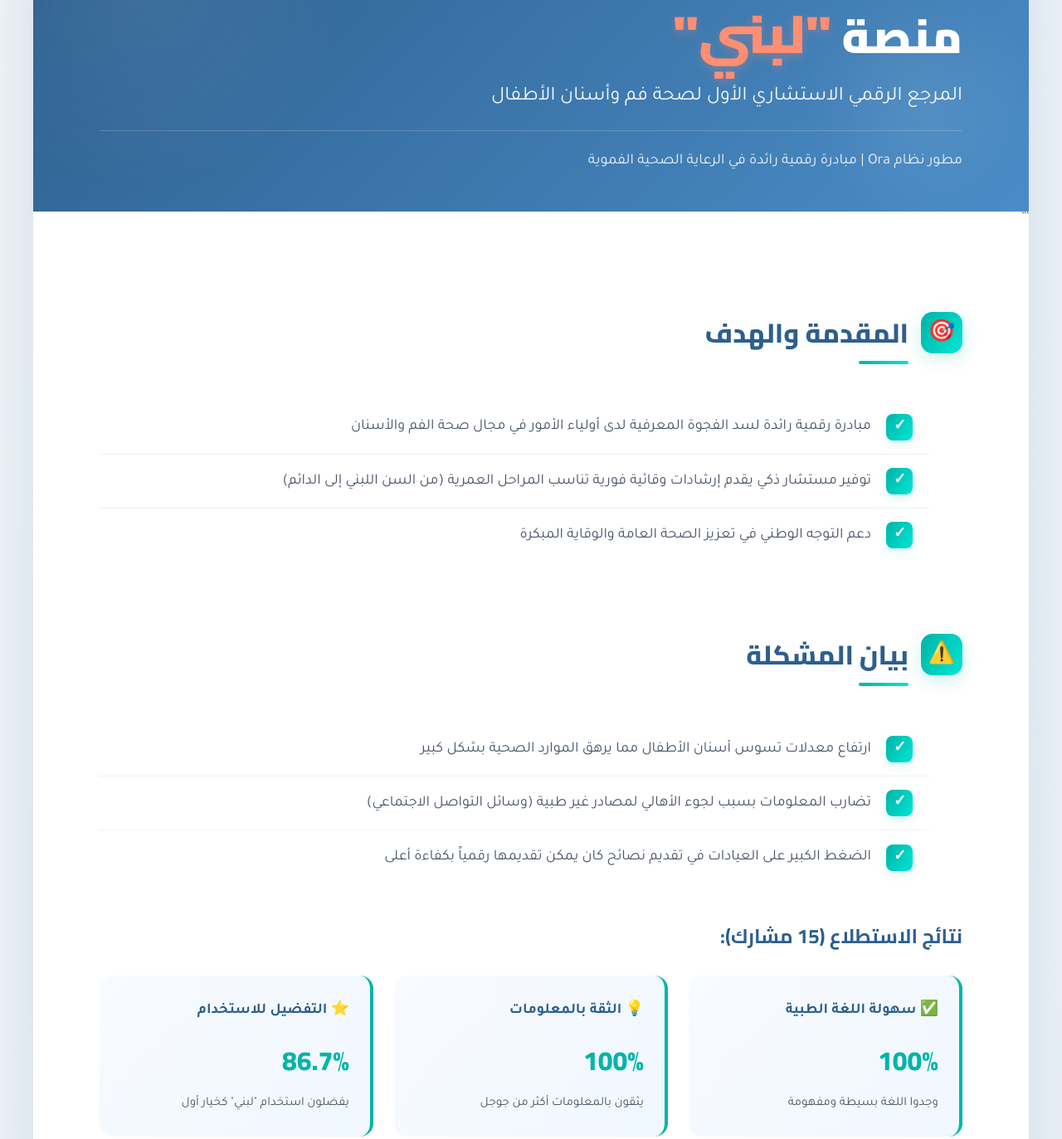
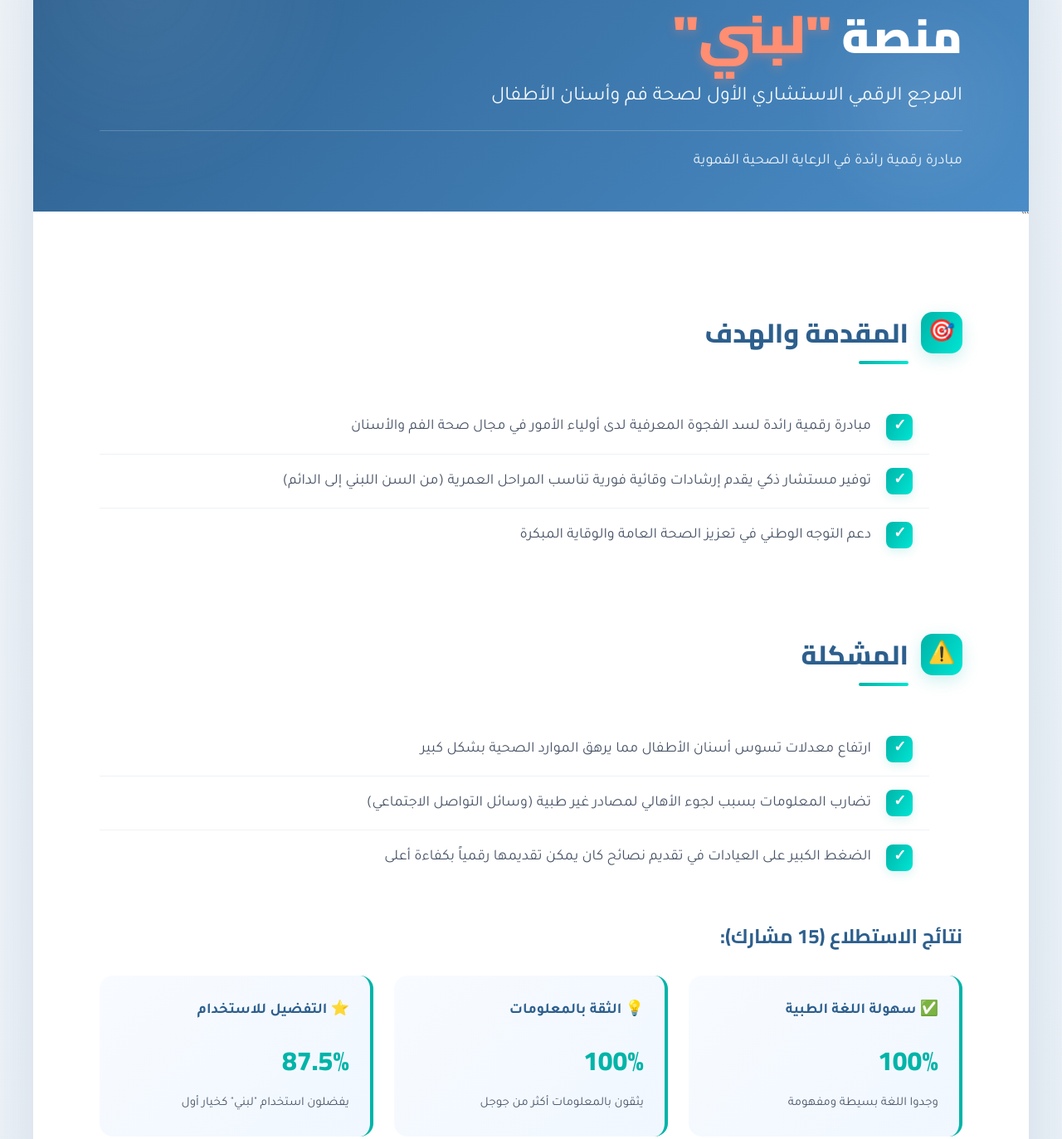
Before and after one commit to Anhal-77/poster-labani, a plain HTML site: page index.html in a window 1280 px wide. Shown: the part 143-1516 px from the top of the page at 83% size. Drawn offline with Linux system fonts and the light colour scheme.

Commit message:
Update text and headings in index.html

```diff
--- a/index.html
+++ b/index.html
@@ -604,7 +604,7 @@
             </h1>
             <p class="subtitle">المرجع الرقمي الاستشاري الأول لصحة فم وأسنان الأطفال</p>
             <div class="developer-info">
-                مطور نظام Ora | مبادرة رقمية رائدة في الرعاية الصحية الفموية
+              مبادرة رقمية رائدة في الرعاية الصحية الفموية
             </div>
         </div>
 
@@ -630,7 +630,7 @@
         <div class="section">
             <div class="section-header">
                 <div class="section-icon">⚠️</div>
-                <h2 class="section-title">بيان المشكلة</h2>
+                <h2 class="section-title"> المشكلة</h2>
             </div>
             <div class="section-content">
                 <ul class="points-list">
@@ -657,7 +657,7 @@
 
                         <div style="background: linear-gradient(135deg, #f8fbff 0%, #f0f7ff 100%); padding: 25px; border-radius: 16px; border-right: 4px solid var(--accent);">
                             <div style="font-size: 18px; font-weight: 600; color: var(--primary); margin-bottom: 12px;">⭐ التفضيل للاستخدام</div>
-                            <div style="font-size: 32px; font-weight: 800; color: var(--accent); font-family: 'Cairo', sans-serif;">86.7%</div>
+                            <div style="font-size: 32px; font-weight: 800; color: var(--accent); font-family: 'Cairo', sans-serif;">87.5%</div>
                             <div style="color: var(--text-med); font-size: 15px; margin-top: 8px;">يفضلون استخدام "لبني" كخيار أول</div>
                         </div>
                     </div>
```
